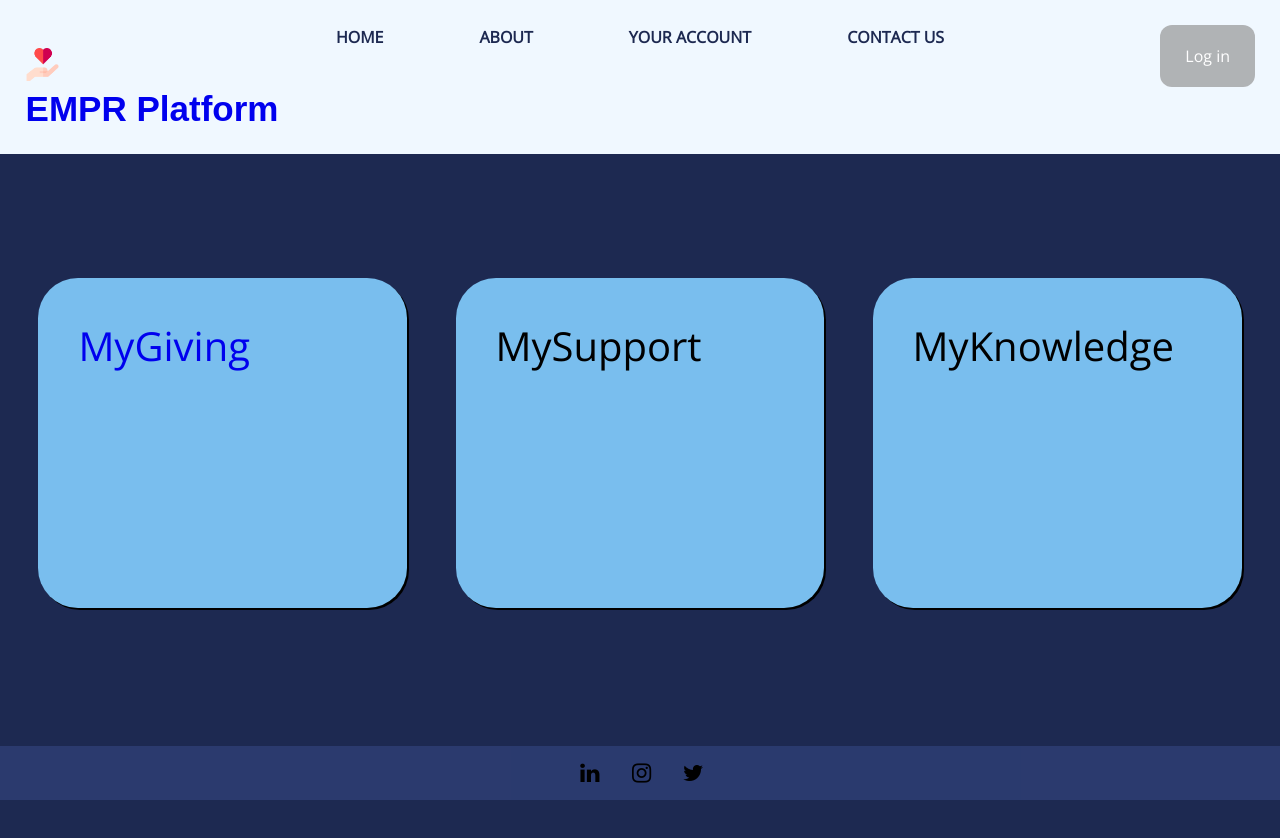
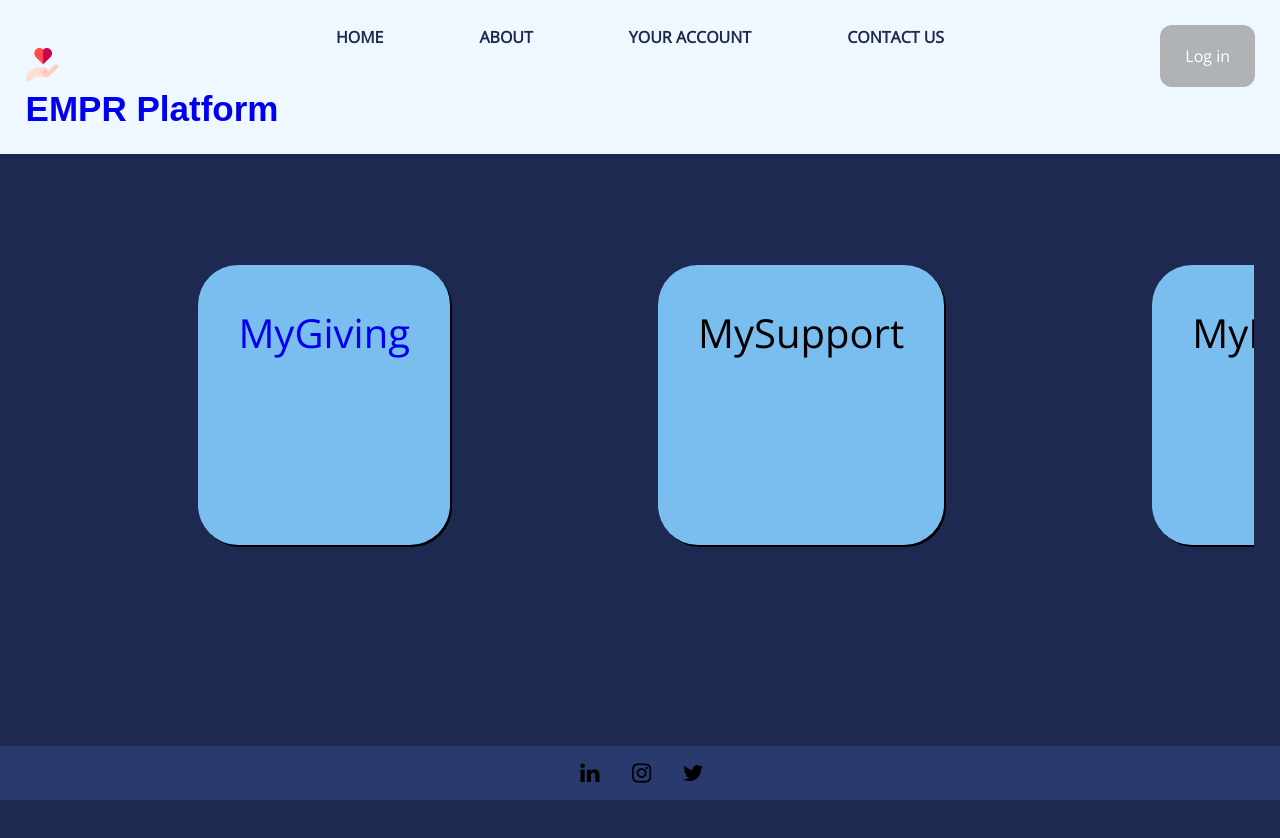
Before and after one commit to j-galkiewicz/EMPR-Platform, a React (Create React App) app: page / in a window 1280 px wide. Shown: the top 838 px of the page. After the commit the page ends 800 px from the top, so only its background shows below. Built offline with nearby package versions, Linux system fonts and the light colour scheme; a web font is replaced by a local one.

Commit message:
home class naming

```diff
--- a/src/components/Home/Home.js
+++ b/src/components/Home/Home.js
@@ -4,17 +4,17 @@ import { Link } from "react-router-dom";
 const Home = () => {
   return (
     <div className="wrapper">
-        <div className="box--top"></div>
-          <div className="box--1">
-              <Link to="/geolocation" className="geolocation-link">MyGiving</Link>
+        <div className="home--top"></div>
+          <div className="home--myGiving">
+              <Link to="/geolocation" class="home--myGiving-title">MyGiving</Link>
           </div>
-          <div className="box--2">
+          <div className="home--mySupport">
               MySupport
           </div>
-          <div className="box--3">
+          <div className="home--myKnowledge">
               MyKnowledge
           </div>
-        <div className="box--bottom"></div>
+        <div className="home--bottom"></div>
     </div>
   )
 }
--- a/src/sass/elements/_home.scss
+++ b/src/sass/elements/_home.scss
@@ -6,7 +6,7 @@
     grid-template-rows: 10% 70% 10%;
     grid:
     'box--top'
-    'box--1 box--2 box--3'
+    'home--myGiving home--mySupport home--myKnowledge'
     'box--bottom';
 
     gap: 4%;
@@ -14,50 +14,70 @@
     margin: 2%;
     height: auto;
     overflow: hidden;
+    @include respond(tab-land) {
+        align-items: center;
+        gap: 2%;
+        padding: .8%;
+        margin: 1%;
+      }
     @include respond(phone) {
         align-items: center;
-        grid-template-columns: repeat(3, 3fr);
-        grid-gap: .1%;
-        padding: .5%;
-        margin: .5%;
+        grid-template-columns: repeat(3, 1fr);
+        grid-template-rows: 15% 50% 15%;
+        grid-gap: .4%;
+        padding: .7%;
+        margin: .4%;
         }
   }
 
-.box {
-    &--1,
-    &--2,
-    &--3 {
+.home {
+    &--myGiving,
+    &--mySupport,
+    &--myKnowledge {
         border-radius: 40px;
         box-shadow: 2px 2px;
-        height: 250px;
+        height: 200px;
         cursor: pointer;
         background-color: #79BEEE;
         padding: 40px;
         font-size: 40px;
+        margin-left: 4em;
+        @include respond(tab-land) {
+            margin-left: auto;
+            font-size: 1.8rem;
+            height: 180px;
+          }
         @include respond(phone) {
-            height: 150px;
+            height: 80px;
+            margin-left: auto;
+            padding: auto;
             }
+        &-title {
+            text-decoration: none;
         }
+    }
     &--top {
         grid-column: 1 / 3;
         grid-row: 1 / 1;
         height: 140px;
+        @include respond(tab-land) {
+            height: 20px;
+          }
         }
-    &--1 {
+    &--myGiving {
         grid-column: 1 / 2;
         grid-row: 2 / 3;
 
         @include respond(phone) {
             grid-column: 2 / 3;
             grid-row: 1 / 1;
-
             }
         }
-    &--2 {
+    &--mySupport {
         grid-column: 2;
         grid-row: 2 / 3;
          }
-    &--3 {
+    &--myKnowledge {
         grid-column: 3 / 3;
         grid-row: 2 / 3;
         @include respond(phone) {
@@ -69,11 +89,15 @@
     &--bottom {
         grid-column: 1 / 3;
         grid-row: 3 / 3;
-        height: 140px;
+        height: 100px;
+        @include respond(tab-land) {
+            height: 70px;
+          }
+          @include respond(tab-port) {
+            height: 20px;
         }
+        @include respond(phone) {
+            height: 10px;
+            }
+    }
 }
-
-.geolocation-link {
-    text-decoration: none;
-    justify-items: center;
-}
--- a/src/sass/elements/_menu.scss
+++ b/src/sass/elements/_menu.scss
@@ -84,7 +84,6 @@ ul li {
         display: block;
         text-aligne: center;
     }
-
     @include respond(phone) {
         display: block;
         text-aligne: center;
```
Also changed, not shown: 1 other file (tests, documents, lock files or other folders).
